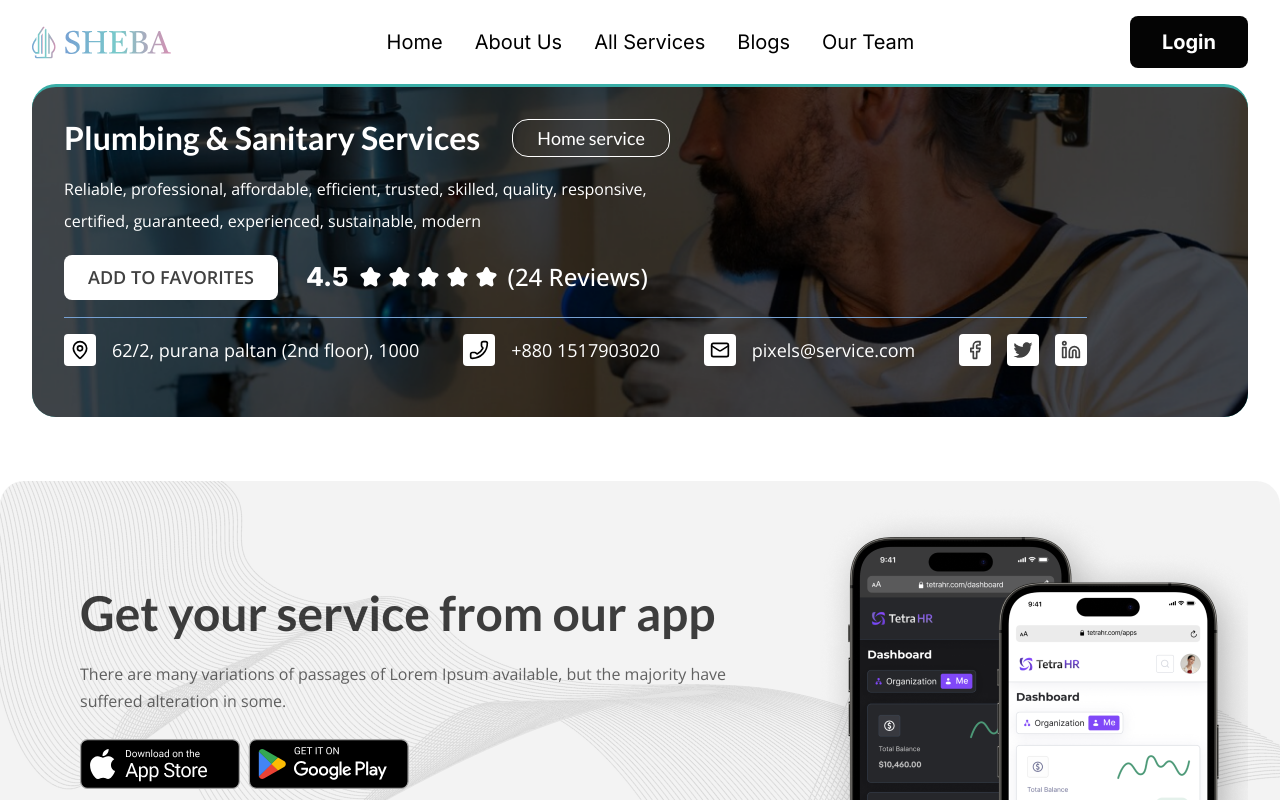
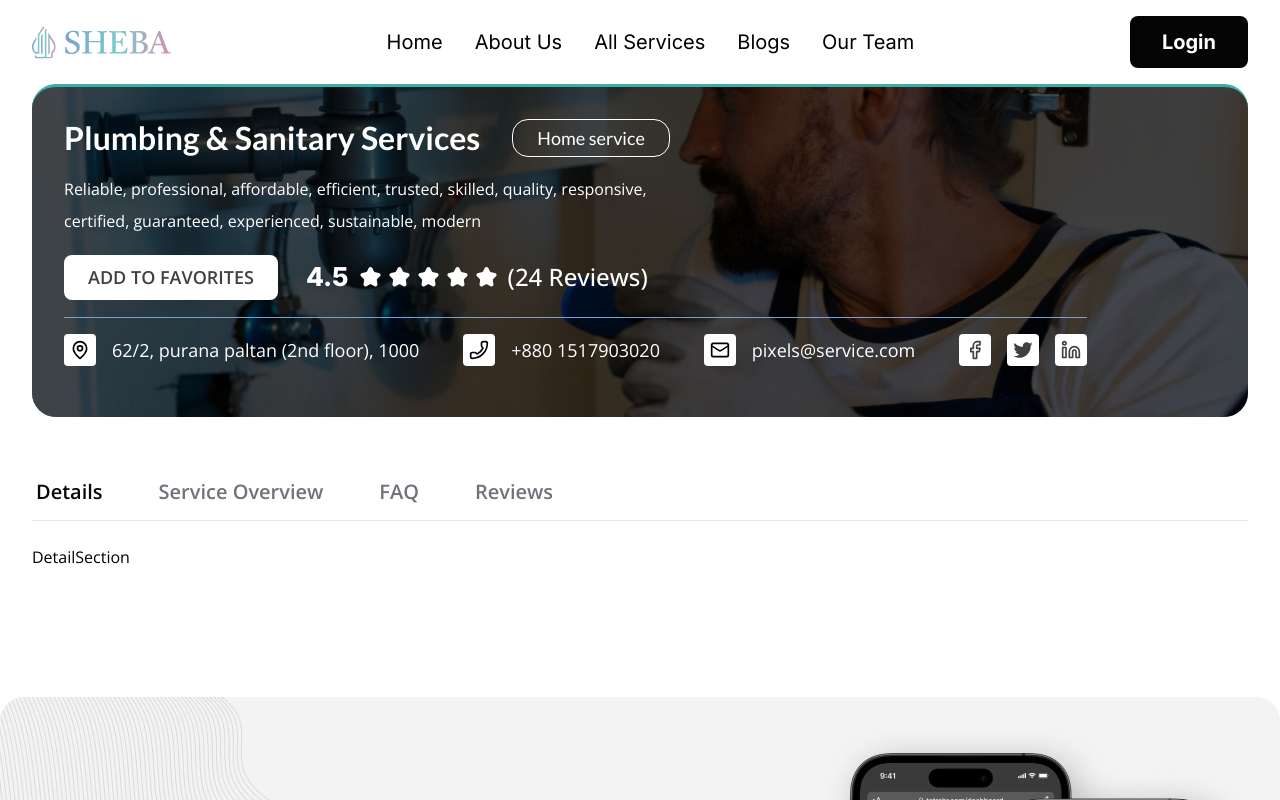
Before and after one commit to Biplob17h/AdhunikBD_NEXT, a Next.js app: page /categories/ac-repair in a window 1280 px wide. Shown: the top 800 px of the page. Built offline with nearby package versions, Linux system fonts and the light colour scheme.

Commit message:
feat(DetailTabSection): implement tabbed interface with details, service overview, FAQs, and reviews sections

```diff
--- a/src/components/screens/category-details/detail-tabs.jsx
+++ b/src/components/screens/category-details/detail-tabs.jsx
@@ -1,9 +1,36 @@
+import { Tabs, TabsContent, TabsList, TabsTrigger } from "@/components/ui/tabs";
+import DetailSection from "./details";
+import FaqDetailSection from "./faq-details";
+import ReviewDetailSection from "./reviews-detail";
+import ServiceOverviewSection from "./service-overview";
+
 const DetailTabSection = () => {
-  return <section className="">
-    <div>
-
-    </div>
-  </section>;
+  return (
+    <section className="pb-16 xl:pb-32">
+      <div className="container_fluid">
+        <Tabs defaultValue="details">
+          <TabsList className="mb-4 w-full justify-normal gap-4 rounded-none border-b bg-transparent pb-6 shadow-none lg:gap-14">
+            <TabsTrigger value="details">Details</TabsTrigger>
+            <TabsTrigger value="service-overview">Service Overview</TabsTrigger>
+            <TabsTrigger value="faqs">FAQ</TabsTrigger>
+            <TabsTrigger value="reviews">Reviews</TabsTrigger>
+          </TabsList>
+          <TabsContent value="details">
+            <DetailSection />
+          </TabsContent>{" "}
+          <TabsContent value="service-overview">
+            <ServiceOverviewSection />
+          </TabsContent>
+          <TabsContent value="faqs">
+            <FaqDetailSection />
+          </TabsContent>{" "}
+          <TabsContent value="reviews">
+            <ReviewDetailSection />
+          </TabsContent>
+        </Tabs>
+      </div>
+    </section>
+  );
 };
 
 export default DetailTabSection;
--- a/src/components/ui/tabs.jsx
+++ b/src/components/ui/tabs.jsx
@@ -1,43 +1,46 @@
-"use client"
+"use client";
 
-import * as React from "react"
-import * as TabsPrimitive from "@radix-ui/react-tabs"
+import * as TabsPrimitive from "@radix-ui/react-tabs";
+import * as React from "react";
 
-import { cn } from "@/lib/utils"
+import { cn } from "@/lib/utils";
 
-const Tabs = TabsPrimitive.Root
+const Tabs = TabsPrimitive.Root;
 
 const TabsList = React.forwardRef(({ className, ...props }, ref) => (
   <TabsPrimitive.List
     ref={ref}
     className={cn(
       "inline-flex h-9 items-center justify-center rounded-lg bg-zinc-100 p-1 text-zinc-500 dark:bg-zinc-800 dark:text-zinc-400",
-      className
+      className,
     )}
-    {...props} />
-))
-TabsList.displayName = TabsPrimitive.List.displayName
+    {...props}
+  />
+));
+TabsList.displayName = TabsPrimitive.List.displayName;
 
 const TabsTrigger = React.forwardRef(({ className, ...props }, ref) => (
   <TabsPrimitive.Trigger
     ref={ref}
     className={cn(
-      "inline-flex items-center justify-center whitespace-nowrap rounded-md px-3 py-1 text-sm font-medium ring-offset-white transition-all focus-visible:outline-none focus-visible:ring-2 focus-visible:ring-zinc-950 focus-visible:ring-offset-2 disabled:pointer-events-none disabled:opacity-50 data-[state=active]:bg-white data-[state=active]:text-zinc-950 data-[state=active]:shadow dark:ring-offset-zinc-950 dark:focus-visible:ring-zinc-300 dark:data-[state=active]:bg-zinc-950 dark:data-[state=active]:text-zinc-50",
-      className
+      "inline-flex items-center justify-center whitespace-nowrap py-1 text-sm font-semibold ring-offset-white transition-all focus-visible:outline-none focus-visible:ring-zinc-950 focus-visible:ring-offset-2 disabled:pointer-events-none disabled:opacity-50 data-[state=active]:bg-white data-[state=active]:text-zinc-950 dark:ring-offset-zinc-950 dark:focus-visible:ring-zinc-300 dark:data-[state=active]:bg-zinc-950 dark:data-[state=active]:text-zinc-50 xl:text-xl",
+      className,
     )}
-    {...props} />
-))
-TabsTrigger.displayName = TabsPrimitive.Trigger.displayName
+    {...props}
+  />
+));
+TabsTrigger.displayName = TabsPrimitive.Trigger.displayName;
 
 const TabsContent = React.forwardRef(({ className, ...props }, ref) => (
   <TabsPrimitive.Content
     ref={ref}
     className={cn(
       "mt-2 ring-offset-white focus-visible:outline-none focus-visible:ring-2 focus-visible:ring-zinc-950 focus-visible:ring-offset-2 dark:ring-offset-zinc-950 dark:focus-visible:ring-zinc-300",
-      className
+      className,
     )}
-    {...props} />
-))
-TabsContent.displayName = TabsPrimitive.Content.displayName
+    {...props}
+  />
+));
+TabsContent.displayName = TabsPrimitive.Content.displayName;
 
-export { Tabs, TabsList, TabsTrigger, TabsContent }
+export { Tabs, TabsContent, TabsList, TabsTrigger };
```
